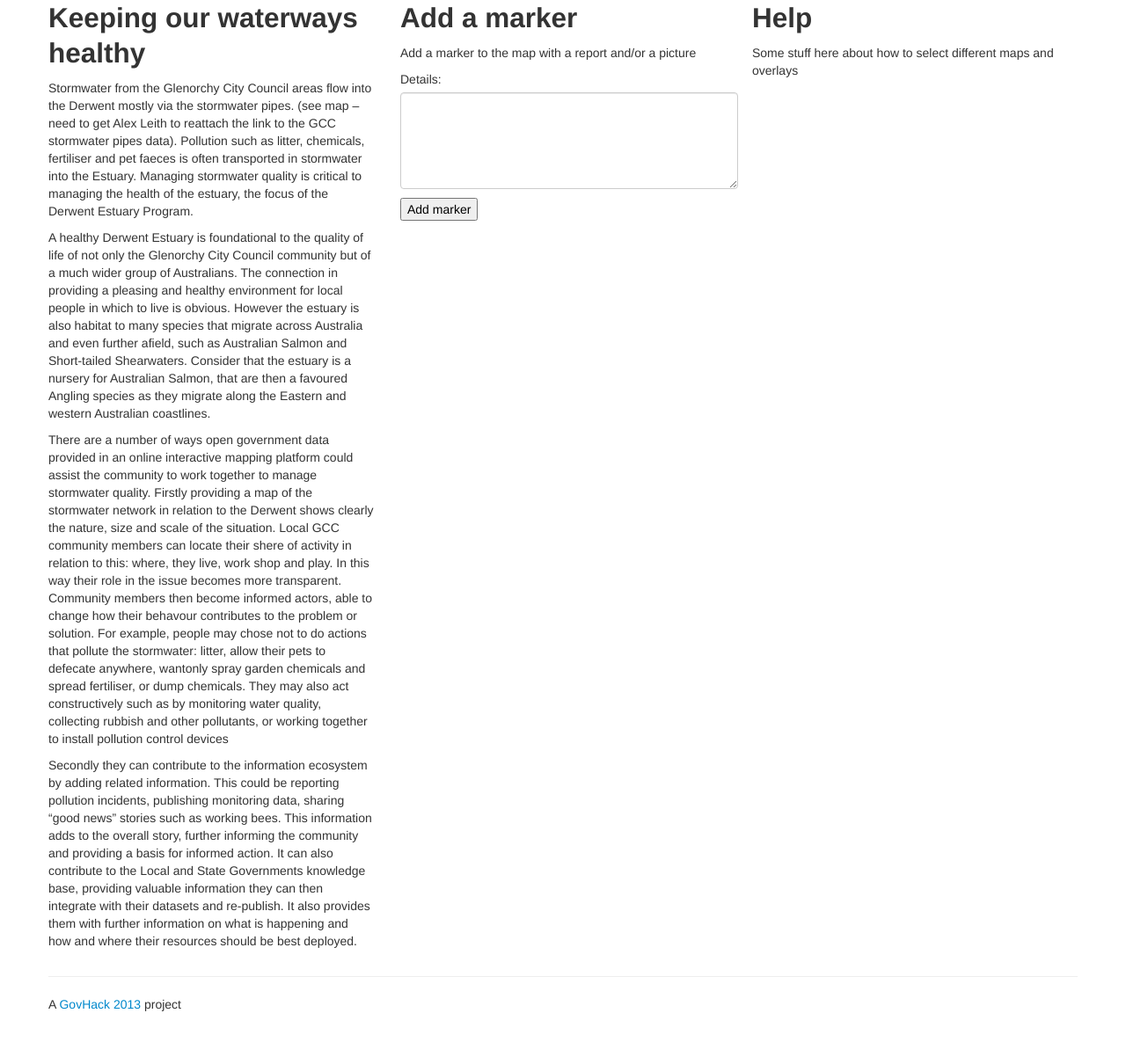
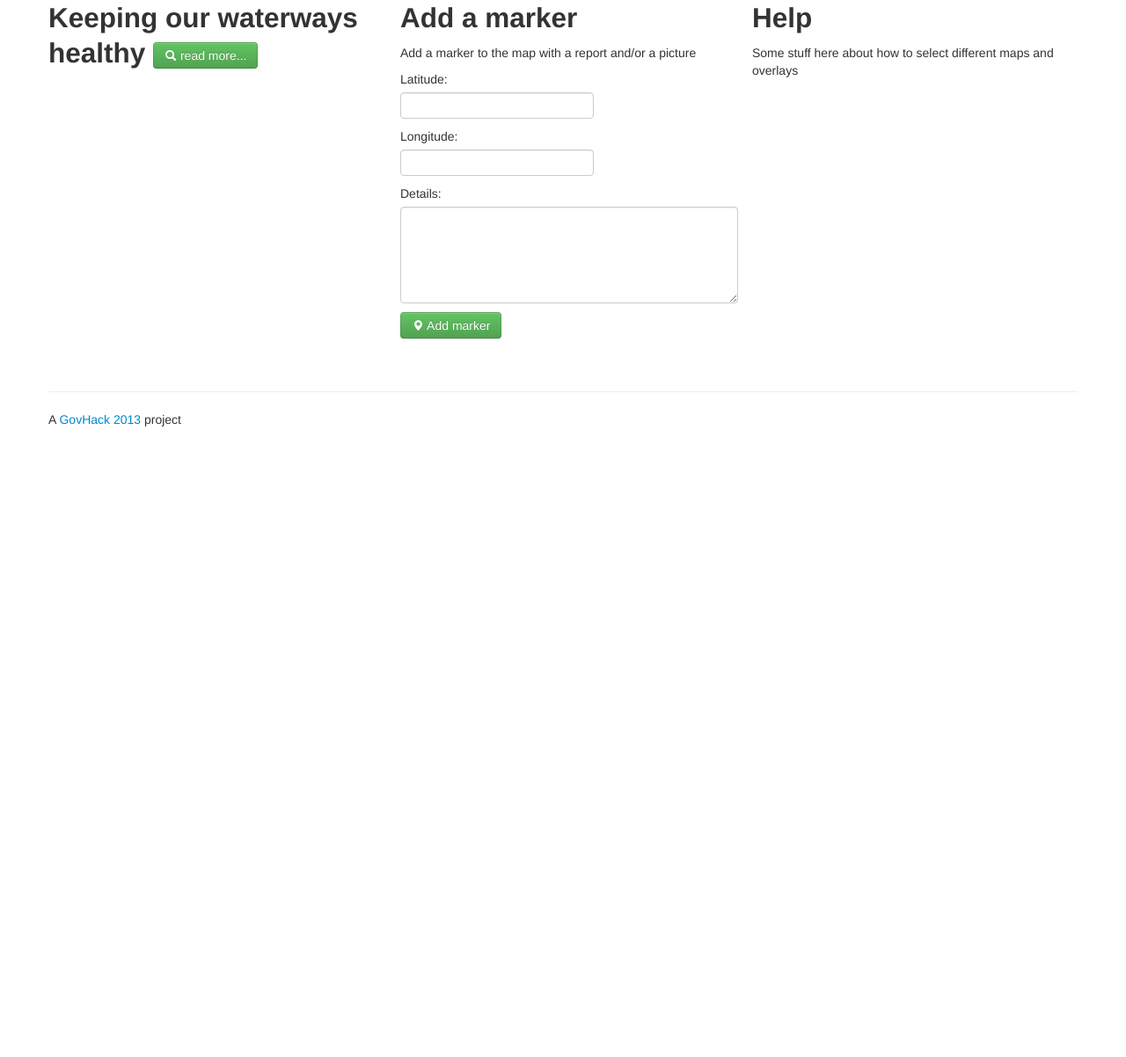
Before and after one commit to botheredbybees/tiger-govhack, a Django app: page / in a window 1280 px wide. Shown: the part 540-1742 px from the top of the page at 88% size. After the commit the page ends 1025 px from the top, so only its background shows below. Run offline with Django 3.2, Linux system fonts and the light colour scheme; data comes from the database, SQL or seed files in the repository; parts of the project's set-up code (start-up, migrations or seed data) failed here and were passed over; some libraries are stand-ins or nearby versions.

Commit message:
Sync'ed dev with master after Django/static merge

```diff
--- a/tigerhack/marker/templates/index.html
+++ b/tigerhack/marker/templates/index.html
@@ -1,4 +1,3 @@
-{% load staticfiles %}
 <!DOCTYPE html>
 <!--[if lt IE 7]>      <html class="no-js lt-ie9 lt-ie8 lt-ie7"> <![endif]-->
 <!--[if IE 7]>         <html class="no-js lt-ie9 lt-ie8"> <![endif]-->
@@ -26,10 +25,7 @@
 				<![endif]-->
 
 				<script src="http://cdn.leafletjs.com/leaflet-0.5.1/leaflet.js"></script>
-				<link rel="stylesheet" href="/static/css/MarkerCluster.css" />
-				<link rel="stylesheet" href="/static/css/MarkerCluster.Default.css" />
-				<!--[if lte IE 8]><link rel="stylesheet" href="../dist/MarkerCluster.Default.ie.css" /><![endif]-->
-				<script src="/static/js/vendor/leaflet.markercluster.js"></script>
+
         <link rel="stylesheet" href="/static/css/main.css">
 
         <script src="/static/js/vendor/modernizr-2.6.2-respond-1.1.0.min.js"></script>
@@ -49,7 +45,7 @@
                         <span class="icon-bar"></span>
                         <span class="icon-bar"></span>
                     </a>
-                    <a class="brand" href="#">Our Healthy Waterways</a>
+                    <a class="brand" href="#">Healthy Waterways</a>
                     <div class="nav-collapse collapse">
                         <ul class="nav">
                             <li class="active"><a href="#">Home</a></li>
@@ -88,24 +84,39 @@
             <!-- Example row of columns -->
             <div class="row">
                 <div class="span4">
-                    <h2>Keeping our waterways healthy</h2>
-                    <p>Stormwater from the Glenorchy City Council areas flow into the Derwent mostly via the  stormwater pipes. (see map – need to get Alex Leith to reattach the link to the GCC stormwater pipes data). Pollution such as litter, chemicals, fertiliser and pet faeces  is often transported in stormwater into the Estuary. Managing stormwater quality is critical to managing the health of the estuary, the focus of the Derwent Estuary Program.</p><p>
 
-A healthy Derwent Estuary is foundational to the quality of life of not only the Glenorchy City Council community but of a much wider group of Australians. The connection in providing a pleasing and healthy environment for local people in which to live is obvious. However the estuary is also habitat to many species that migrate across Australia and even further afield, such as Australian Salmon and Short-tailed Shearwaters. Consider that the estuary is a nursery for Australian Salmon, that are then a favoured Angling species as they migrate along the Eastern and western Australian coastlines.</p><p>
+                    <h2>Keeping our waterways healthy
+                    	<button type="button" class="btn btn-success" data-toggle="collapse" data-target="#story">
+												<i class="icon-search icon-white"></i> read more...
+											</button>
+										</h2>
+								<div id="story" class="collapse">
+                    <p>The map above shows the stormwater network for Glenorchy City Council areas and how it dishcharges into the Derwent Estuary. Pollution such as litter, chemicals, fertiliser and pet faeces is often transported in this stormwater into the Estuary. Managing stormwater quality is critical to managing the health of the estuary. A healthy Derwent Estuary is foundational to the quality of life of both the Glenorchy and wider Australian community The map shows clearly the nature, size and scale of the situation and who contributes to and can affect this water quality.</p><p>
 
-There are a number of ways open government data provided in an online interactive mapping platform could assist the community to work together to manage stormwater quality. Firstly providing a map of the stormwater network in relation to the Derwent shows clearly the nature, size and scale of the situation. Local GCC community members can locate their shere of activity in relation to this: where, they live, work shop and play. In this way their role in the issue becomes more transparent. Community members then become informed actors, able to change how their behavour contributes to the problem or solution. For example, people may chose not to do actions that pollute the stormwater: litter, allow their pets to defecate anywhere, wantonly spray garden chemicals and spread fertiliser, or dump chemicals. They may also act constructively such as by monitoring water quality, collecting rubbish and other pollutants, or working together to install pollution control devices</p><p>
+Local community members are obviously critical stakeholders. Using the map they can locate their sphere of activity in relation to the issue: where, they live, work shop and play. In this way their role in the issue becomes more transparent. Community members then become informed actors, able to change how their behavour contributes to the problem or solution.</p><p>
 
-Secondly they can contribute to the information ecosystem by adding related information. This could be reporting pollution incidents, publishing monitoring data, sharing “good news” stories such as working bees. This information adds to the overall story, further informing the community and providing a basis for informed action. It can also contribute to the Local and State Governments knowledge base, providing valuable information they can then integrate with their datasets and re-publish. It also provides them with further information on what is happening and how and where their resources should be best deployed.</p>
+For example, people may chose to cease or modify their activities that pollute the stormwater, such as littering, allowing their pets to defecate anywhere, wantonly spraying garden chemicals and spreading fertiliser, or dumping chemicals. Alternatively they may act constructively by monitoring water quality, collecting rubbish and other pollutants, or working together to install pollution control devices.</p><p>
+
+Secondly, they can contribute to the above information by adding their own observations. This could be reporting pollution incidents, publishing monitoring data, or sharing “good news” stories such as working bees. This information adds to the overall story, further informing the community and providing a basis for informed action. It can also contribute to the Local and State Governments knowledge base, providing valuable information they can then integrate with their datasets and re-publish. They can also understand better what is happening and how and where their resources should be best deployed.</p>
+								</div>
                 </div>
                 <div class="span4">
                     <h2>Add a marker</h2>
                     <p id="instructions">Add a marker to the map with a report and/or a picture</p>
                     <form id="addmarker">
-
+												<label for="lat">Latitude:</label>
+												<input type="text" id="lat" name="lat" value=""><br>
+												<label for="long">Longitude:</label>
+												<input type="text" id="long" name="long" value=""><br>
 												<label for="note">Details:</label>
 												<textarea id="note" name="note" rows="5"></textarea><br>
+												<button type="submit" class="btn btn-success">
+													<i class="icon-map-marker icon-white"></i> Add marker
+												</button>
+												<br>
 
-												<input type="submit" value="Add marker" />
+												<br>
+
 
 										</form>
                </div>
@@ -123,14 +134,13 @@ Secondly they can contribute to the information ecosystem by adding related info
 
         </div> <!-- /container -->
 
-        <script src="//ajax.googleapis.com/ajax/libs/jquery/1.9.1/jquery.min.js"></script>
+        <script src="http://ajax.googleapis.com/ajax/libs/jquery/1.9.1/jquery.min.js"></script>
         <script>window.jQuery || document.write('<script src="js/vendor/jquery-1.9.1.min.js"><\/script>')</script>
 
         <script src="/static/js/vendor/bootstrap.min.js"></script>
 
         <script src="/static/js/main.js"></script>
-
-	<script src="/marker/"></script>
+				<script src="http://tiger.scriptforge.org:8000/marker/"></script>
 
         <script>
             var _gaq=[['_setAccount','UA-XXXXX-X'],['_trackPageview']];
--- a/tigerhack/static/css/main.css
+++ b/tigerhack/static/css/main.css
@@ -1,2 +1,6 @@
 #map { height: 320px; }
 #note { width: 100%; }
+.bar {
+    height: 18px;
+    background: green;
+}
--- a/tigerhack/static/js/main.js
+++ b/tigerhack/static/js/main.js
@@ -2,7 +2,7 @@
     // map drawing stuff                                                                                                           //
     /////////////////////////////////////////////////////////////////////////////////////////////////////////////////////////////////
 
-			var map = L.map('map').setView([-42.8112, 147.2758], 12);
+			var map = L.map('map').setView([-42.8112, 147.2758], 13);
 			var osm = L.tileLayer('http://{s}.tile.cloudmade.com/572b6fba019c460cbc0c68b07da7dc2b/997/256/{z}/{x}/{y}.png', {
 					attribution: 'Map data &copy; <a href="http://openstreetmap.org">OpenStreetMap</a>, <a href="http://creativecommons.org/licenses/by-sa/2.0/">CC-BY-SA</a>, Imagery © <a href="http://cloudmade.com">CloudMade</a>',
 					maxZoom: 18
@@ -24,6 +24,8 @@
         minZoom: 19,
         maxZoom: 20
     });
+
+
     var LISTBasemap = new L.tileLayer("http://services.thelist.tas.gov.au/arcgis/rest/services/Basemaps/Topographic/ImageServer/tile/{z}/{y}/{x}", {
         attribution: "Basemap &copy The LIST",
         maxZoom: 18
@@ -38,17 +40,6 @@
     };
 
     var gccAtt = 'GovHack 2103, <a href="http://creativecommons.org/licenses/by/3.0/au/">CC-BY</a>';
-//    var coastalrefuges = new L.TileLayer.WMS("http://maps.gcc.tas.gov.au:8080/geoserver/gwc/service/wms", {
-//            layers: 'ips:Agcc_REF_CoastRefugia',
-//            format: 'image/png',
-//            transparent: true,
-//            //code:'EPSG:4326',
-//						//srs: 'EPSG:4326',
-//						crs: L.CRS.EPSG4326,
-//						srs: L.CRS.EPSG4326,
-//						attribution: gccAtt
-//    });
-    //L.CRS.EPSG4326
      var stormwater = new L.TileLayer.WMS("http://maps.gcc.tas.gov.au:8080/geoserver/gwc/service/wms", {
             layers: 'GCC_cc:Stormwater',
             format: 'image/png',
@@ -56,26 +47,38 @@
     attribution: gccAtt
     });
 
-
-//    var GeologicUnit = new L.TileLayer.WMS("http://www.ga.gov.au/geows/geologicunits/oneg_aus_2_5m/wfs", {
-//            layers: 'EastAUS_GA_1M_BA',
+//    var coastalprotection = new L.TileLayer.WMS("http://maps.gcc.tas.gov.au:8080/geoserver/gwc/service/wms?SERVICE=WMS&", {
+//            layers: 'ips:E11_0_Waterway_and_Coastal_Protection_Code',
 //            format: 'image/png',
 //            transparent: true,
-//    attribution: gccAtt
+//    				attribution: gccAtt
+//    });
+
+//    var erosion = new L.TileLayer.WMS("http://maps.gcc.tas.gov.au:8080/geoserver/gwc/service/wms?SERVICE=WMS&", {
+//            layers: 'ips:E14_0_Coastal_Erosion_Hazard_Code',
+//            format: 'image/png',
+//            transparent: true,
+//    				attribution: gccAtt
+//    });
+//
+//
+//    var test = new L.TileLayer.WMS("http://www.mrt.tas.gov.au/iwms/ecwp/ImageX.dll?dsinfo?layer=/mrt/images/all_tas/tas_geology250k.ecw", {
+//            layers: 'ALL_TAS_TAS_GEOLOGY250K.ECW',
+//            format: 'image/png',
+//            transparent: true,
+//    				attribution: gccAtt
 //    });
 
 
 
     map.addLayer(listLayers);
-    map.addLayer(stormwater);
-    //map.addLayer(GeologicUnit);
-    //map.addLayer(coastalrefuges);
-
+   // map.addLayer(test);
 
     var overlays = {
     "SW Pipes and Pits": stormwater,
-    //"Surface geologic units": GeologicUnit,
-    //"Coastal refuges": coastalrefuges,
+//    "Coastal protection areas": coastalprotection,
+//    "Erosion hazard zones": erosion,
+//    "test": test,
 
     };
 
@@ -91,12 +94,15 @@
 var request;
 // bind to the submit event of our form
 $("#addmarker").submit(function(event){
-    // abort any pending request
+    senddata($(this));
+});
+
+var senddata = function($form) {
+	// abort any pending request
     if (request) {
         request.abort();
     }
-    // setup some local variables
-    var $form = $(this);
+
     // let's select and cache all the fields
     var $inputs = $form.find("input, select, button, textarea");
     // serialize the data in the form
@@ -115,9 +121,13 @@ $("#addmarker").submit(function(event){
     // callback handler that will be called on success
     request.done(function (response, textStatus, jqXHR){
         // log a message to the console
-        console.log("Hooray, it worked. Marker added! Response: "+response);
+
         if (response == 'OK') {
         	$('#instructions').text('Thanks for posting, your data has been added to the moderator queue and will appear on the map shortly');
+        	console.log("Hooray, it worked. Marker added! Response: "+response);
+        } else {
+        	// something went wrong
+        	console.log("Error adding marker! Response: "+response);
         }
     });
 
@@ -139,4 +149,20 @@ $("#addmarker").submit(function(event){
 
     // prevent default posting of form
     event.preventDefault();
-});
+}
+
+
+
+    /////////////////////////////////////////////////////////////////////////////////////////////////////////////////////////////////
+    // preload form with current lat/long                                                                                          //
+    /////////////////////////////////////////////////////////////////////////////////////////////////////////////////////////////////
+
+    jQuery(window).ready(function(){
+
+        navigator.geolocation.getCurrentPosition(handle_geolocation_query);
+
+        function handle_geolocation_query(position){
+            $('#lat').attr('value',position.coords.latitude);
+            $('#long').attr('value',position.coords.longitude);
+        }
+    });
```
Also changed, not shown: tigerhack/static/index.html (+25 -13 lines), README.md, 2 other files.
